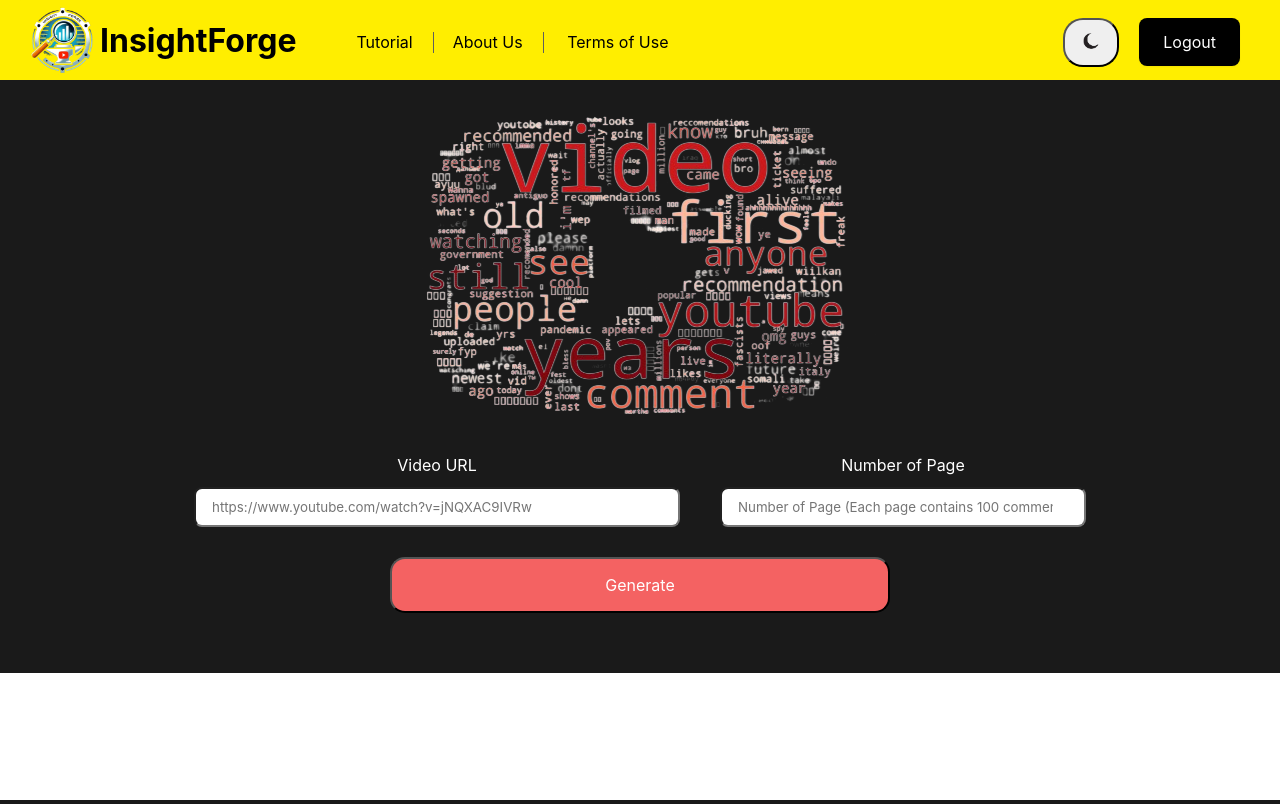
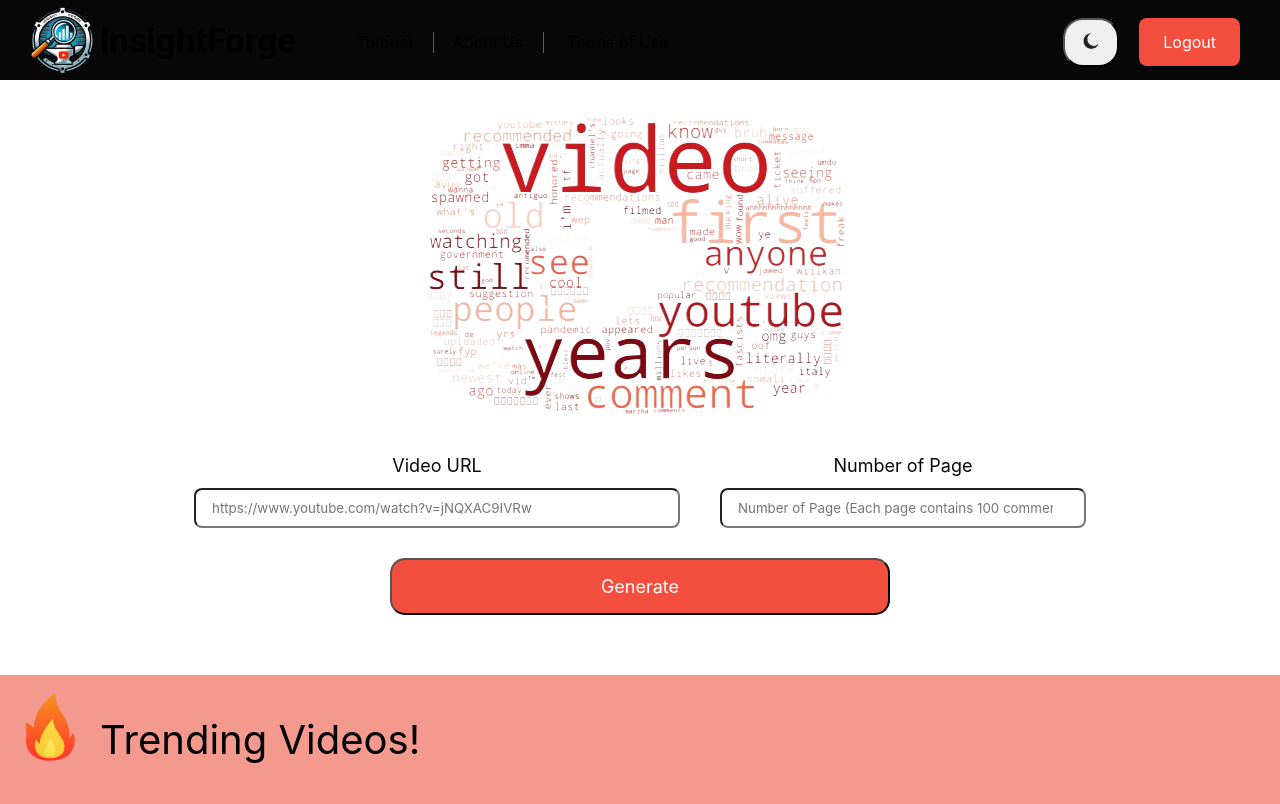
Before and after one commit to AndrewHsu0730/YouTube-Comment-Analyzer, a Flask app: page /views/home in a window 1280 px wide. Run offline with Flask 3, Linux system fonts and the light colour scheme; the visitor is signed in with stand-in values (Sample User, id 1); parts of the project's set-up code (start-up, migrations or seed data) failed here and were passed over.

Commit message:
update from css

```diff
--- a/static/base.css
+++ b/static/base.css
@@ -9,7 +9,7 @@
     justify-content: space-between;
     color: #e9e9e9;
     height: 80px;
-    background-color: rgb(255, 238, 0);
+    background-color: #090809;
 }
 
 @media (max-width: 991px) {
@@ -77,12 +77,11 @@
 
 .login-button {
     font: 16px Inter, sans-serif;
-    color: #fff;
-    background-color: #000;
     border-radius: 8px;
     box-shadow: 0px 1px 2px 0px rgba(0, 0, 0, 0.05);
     padding: 14px 24px;
     height: 16px;
+    background-color: #f44e3f;
 }
 
 .login-button:link {
--- a/static/home.css
+++ b/static/home.css
@@ -20,8 +20,9 @@
 .input-url,
 .input-page {
   font-family: Inter, sans-serif;
-  color: #ffffff;
+  color: #090809;
   text-align: center;
+  font-size: 18px;
 }
 
 .input-field-url,
@@ -59,8 +60,8 @@
 .generate-button {
   font-family: Inter, sans-serif;
   color: #fff;
-  font-size: 16px;
-  background-color: #f46262;
+  font-size: 18px;
+  background-color: #f44e3f;
   border-radius: 15px;
   padding: 16px 32px;
   width: 500px;
@@ -96,7 +97,22 @@
 .content {
   display: flex;
   flex-direction: column;
-  background-color: #1a1a1a;
+  background-color: #ffffff;
   align-items: center;
   justify-content: center;
 }
+
+.fire-image{
+  width: 100px;
+  height: 100px;
+}
+
+.video-box {
+  background-color: #f4998D;
+}
+
+.video-header {
+  display: flex;
+  font-family: Inter, sans-serif;
+  font-size: 40px;
+}
--- a/templates/html/home.html
+++ b/templates/html/home.html
@@ -22,8 +22,14 @@
             </div>
         </form>
     </div>
-    <div class="videos">
+    <div class="video-box">
+        <div class="video-header">
+            <img src="/static/images/fire.png" alt="Fire" class="fire-image" />
+            <p>Trending Videos!</p>
+        </div>
+        <div class="videos">
 
+        </div>
     </div>
 </body>
 <script>
```
Also changed, not shown: static/images/fire.png (added).
